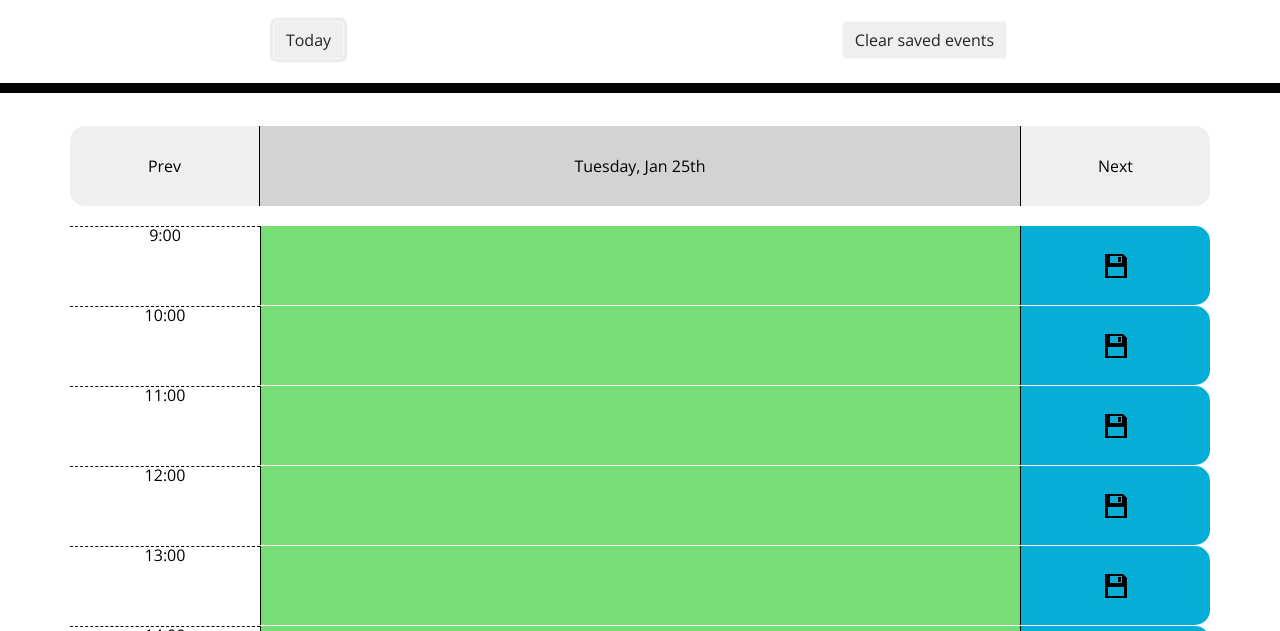
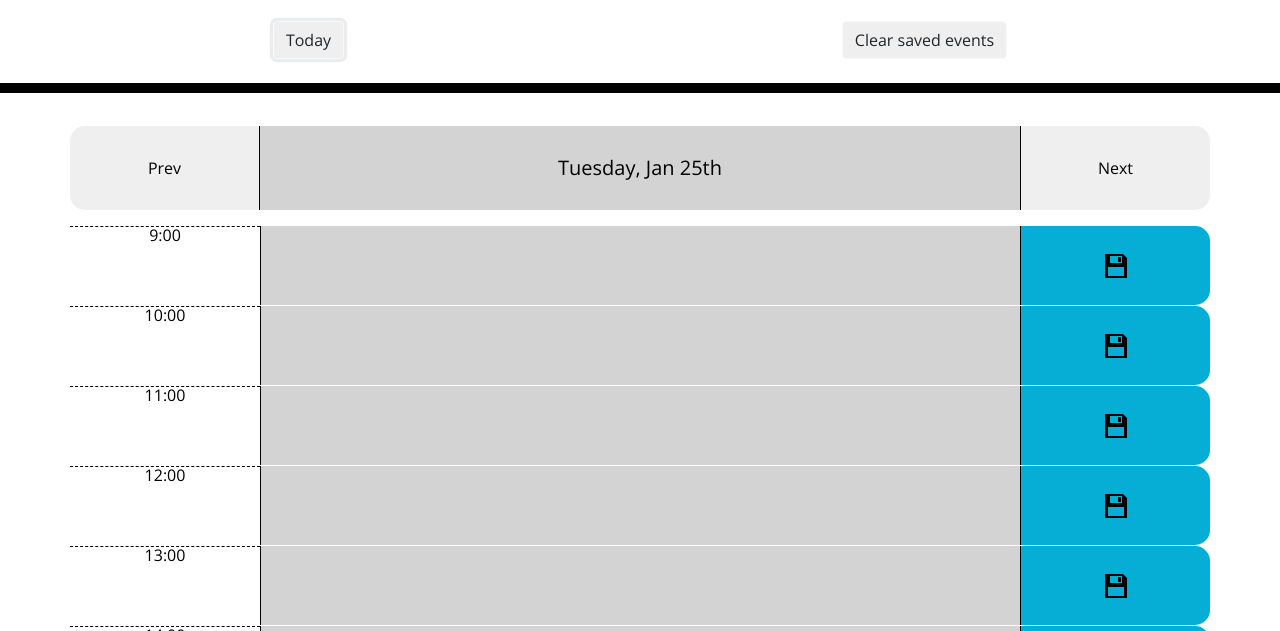
Before and after one commit to frye/day-planner, a plain HTML site: page index.html in a window 1280 px wide. Both pictures are taken after a click on the button "Today". Shown: the part 169-800 px from the top of the page. Drawn offline with nearby package versions, Linux system fonts and the light colour scheme.

Commit message:
The time comparisons were a bit more complicated. Fixed the row coloring.

```diff
--- a/css/style.css
+++ b/css/style.css
@@ -16,6 +16,7 @@ textarea {
 p {
   text-align: center;
   vertical-align: center;
+  font-size: 20px;
 }
 
 .jumbotron {
--- a/js/script.js
+++ b/js/script.js
@@ -60,7 +60,6 @@ var newTimeBlock = function (blockHour) {
 var clickHandler = function (event) {
     // Save the text from the textarea inside the current time-block. Use the hour as a key.
     var saveDateTime = workedDate.format('YYYYMMDD') + event.delegateTarget.children[0].innerText;
-    console.log(saveDateTime);
     localStorage.setItem(saveDateTime, event.delegateTarget.children[1].value);
     event.delegateTarget.children[1].value = '';
     updateDayTasks();
@@ -99,22 +98,19 @@ var updateWorkedDay = function() {
 var updateDayTasks = function () {
 
     var rowArray = $('.blocktext');
-    console.log(rowArray);
     var hour = workDayFisrtH;
 
     for (var i = 0; i < rowArray.length; i++) {
         rowArray[i].value = '';
-        rowArray[i].classList.remove('current', 'past', 'future');
+        rowArray[i].classList.remove('present', 'past', 'future');
         getDateTime = workedDate.format('YYYYMMDD') + hour + ':00';
-        console.log(workedDate);
         eventText = localStorage.getItem(getDateTime) || '';
-        console.log(eventText);
         if (eventText) {
             rowArray[i].value = eventText;
         }
-        if (workedDate.isBefore(moment(), 'hour')) {
+        if (moment(getDateTime, 'YYYYMMDDhh:mm').isBefore(moment(), 'hour') ) {
             rowArray[i].classList.add('past');
-        } else if (workedDate.isSame(moment(), 'day') && hour === moment.hour) {
+        } else if (workedDate.isSame(moment(), 'day') && hour === moment().hour()) {
             rowArray[i].classList.add('present');
         } else {
             rowArray[i].classList.add('future');
```
Also changed, not shown: index.html (+1 -1 lines).
